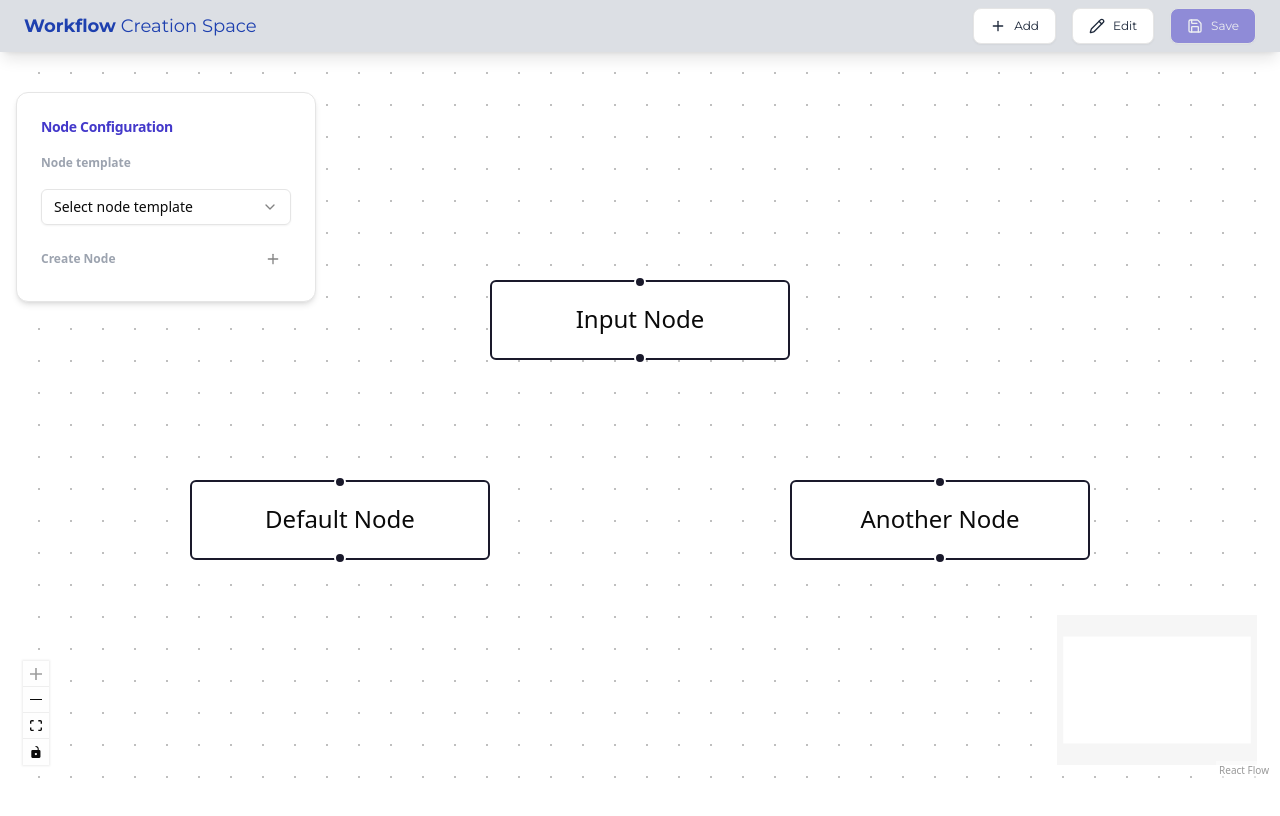
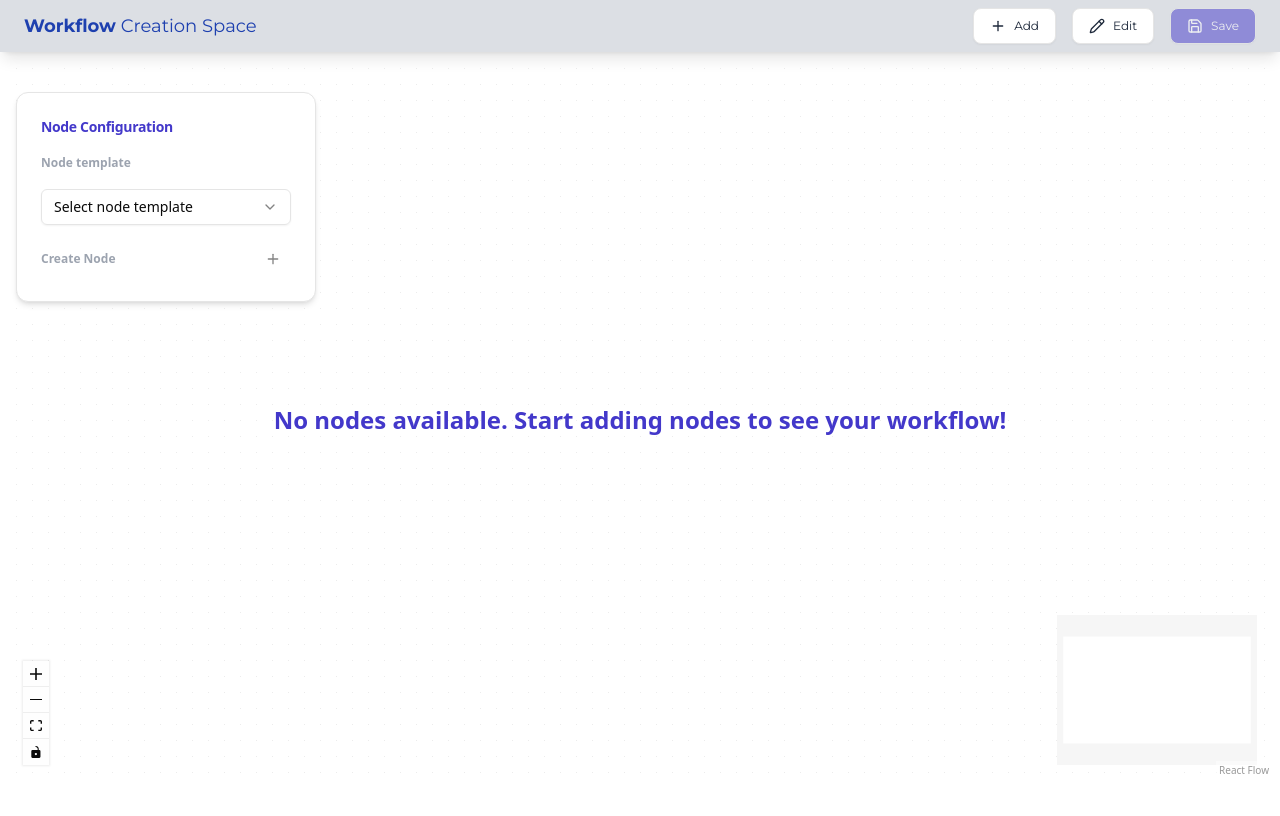
Before and after one commit to arkajitCN/react-assignment, a React (Vite) app: page / in a window 1280 px wide. Shown: the top 816 px of the page. Built offline with nearby package versions, Linux system fonts and the light colour scheme.

Commit message:
refactor: initial redux state + conditional renderings

```diff
--- a/src/components/custom/custom-flow-creation-menu/index.tsx
+++ b/src/components/custom/custom-flow-creation-menu/index.tsx
@@ -55,8 +55,9 @@ export default function CustomFlowCreationMenu() {
               </SelectTrigger>
               <SelectContent>
                 <SelectGroup>
-                  <SelectLabel>Node Templates</SelectLabel>
-                  {nodes.map((node) => (
+                  <SelectLabel>{nodes.length > 0 ? "Node Templates" : "Templates not available"}</SelectLabel>
+                  {nodes &&
+                    nodes.map((node) => (
                       <SelectItem key={node.id} className="cursor-pointer" value={node.data.label}>
                         <span className="flex items-center gap-2 text-xs text-slate-700">
                           <Bolt size={12} />
--- a/src/features/flow-creation-form/index.tsx
+++ b/src/features/flow-creation-form/index.tsx
@@ -96,7 +96,7 @@ const FlowCreationForm: React.FC<FlowCreationFormProps> = ({ isOpen, setIsOpen }
     handleAddNode({
       id: nanoid(),
       data: { label: data.workflowName },
-      position: { x: window.innerWidth / 2, y: window.innerHeight / 2 },
+      position: { x: 100, y: 250 },
     });
 
     handleResetFormFields();
--- a/src/features/workflow-space/index.tsx
+++ b/src/features/workflow-space/index.tsx
@@ -29,14 +29,18 @@ export default function Workflowspace() {
           onEdgesChange={memoizedEdgeChange}
           onConnect={memoizedOnConnect}
           nodeTypes={nodeTypes}
-          // nodesDraggable={isEditing}
-          // nodesConnectable={isEditing}
-          // elementsSelectable={isEditing}
           fitView
         >
           <Background color="#aaa" gap={16} />
           <MiniMap />
           <Controls />
+          {nodes.length === 0 && (
+            <div className="absolute inset-0 flex items-center justify-center bg-white/70">
+              <p className="text-2xl font-bold text-indigo-700">
+                No nodes available. Start adding nodes to see your workflow!
+              </p>
+            </div>
+          )}
         </ReactFlow>
       </ReactFlowProvider>
     </div>
--- a/src/store/flow/state.ts
+++ b/src/store/flow/state.ts
@@ -20,23 +20,28 @@ export interface FlowState {
 }
 
 // Initial state
+// export const initialState: FlowState = {
+//   nodes: [
+//     {
+//       id: nanoid(),
+//       data: { label: "Input Node" },
+//       position: { x: 250, y: 0 },
+//     },
+//     {
+//       id: nanoid(),
+//       data: { label: "Default Node" },
+//       position: { x: 100, y: 100 },
+//     },
+//     {
+//       id: nanoid(),
+//       data: { label: "Another Node" },
+//       position: { x: 400, y: 100 },
+//     },
+//   ],
+//   edges: [],
+// };
+
 export const initialState: FlowState = {
-  nodes: [
-    {
-      id: nanoid(),
-      data: { label: "Input Node" },
-      position: { x: 250, y: 0 },
-    },
-    {
-      id: nanoid(),
-      data: { label: "Default Node" },
-      position: { x: 100, y: 100 },
-    },
-    {
-      id: nanoid(),
-      data: { label: "Another Node" },
-      position: { x: 400, y: 100 },
-    },
-  ],
+  nodes: [],
   edges: [],
 };
```
Lines whose indentation alone changed are shown as unchanged.
